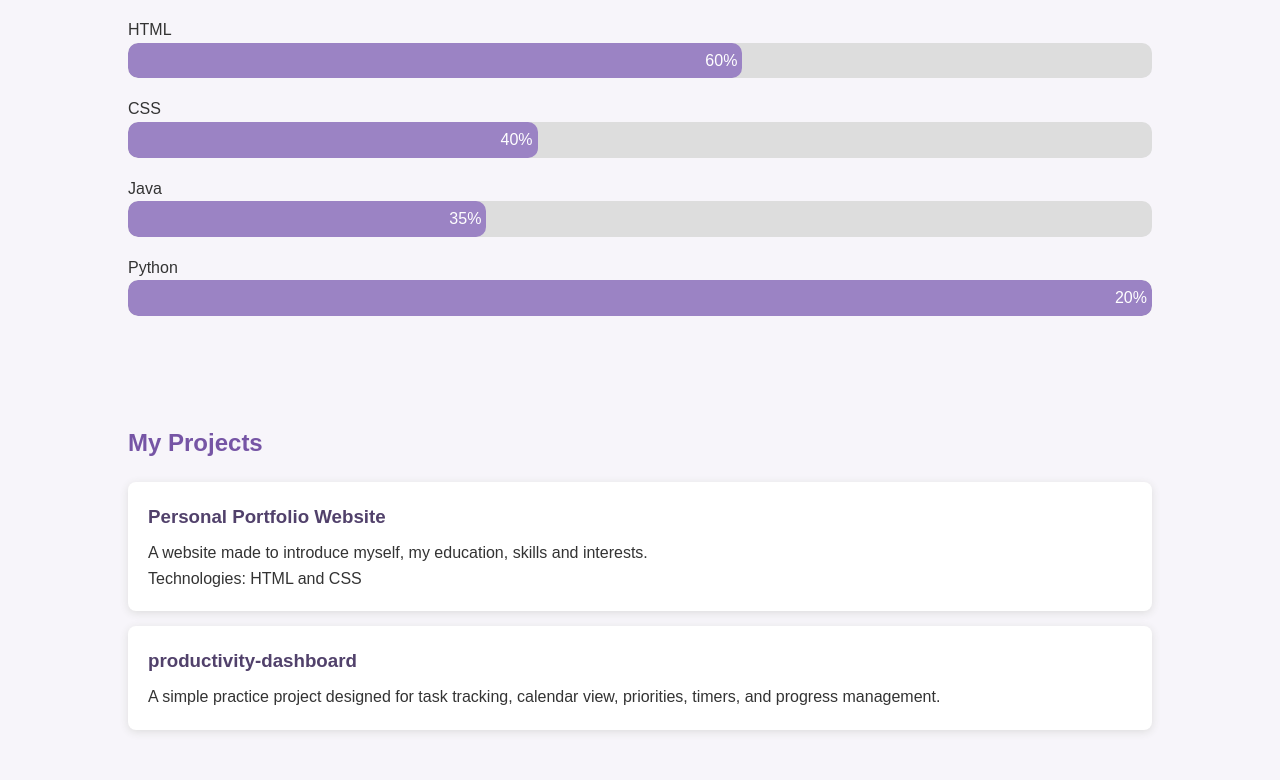
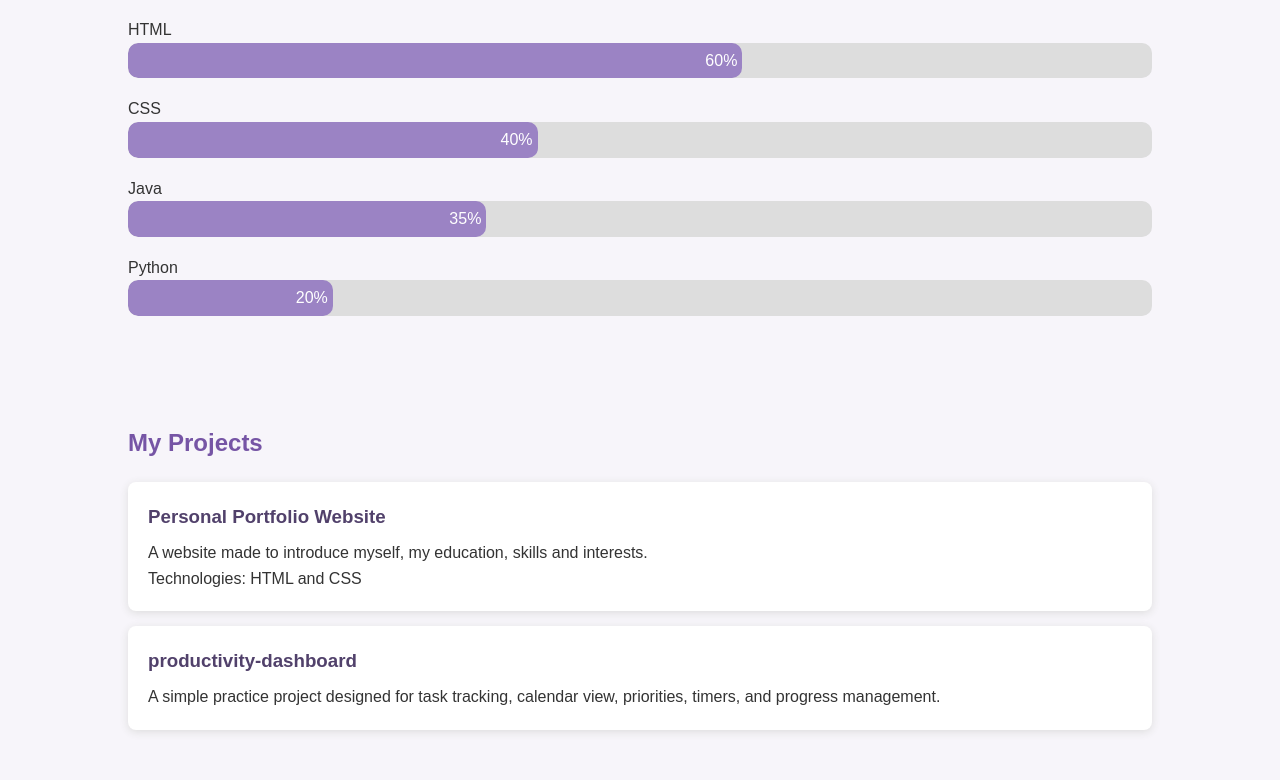
Before and after one commit to soumya226-0/My-Portfolio, a plain HTML site: page index.html in a window 1280 px wide. Shown: the part 1120-1900 px from the top of the page. Drawn offline with Linux system fonts and the light colour scheme.

Commit message:
Update portfolio

```diff
--- a/style.css
+++ b/style.css
@@ -134,8 +134,8 @@ section h2 {
     width: 35%;
 }
 
-.communication {
-    width: 70%;
+.python {
+    width: 20%;
 }
 
 form {
```
